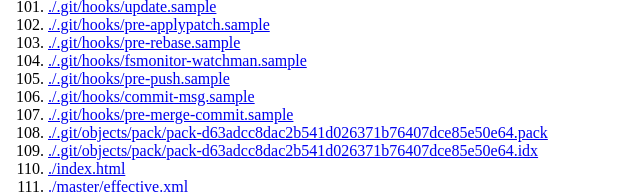
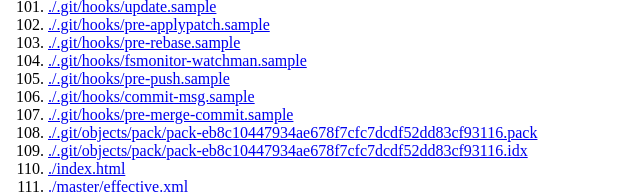
Before and after one commit to commoncriteria/clientvirtualization, a plain HTML site: page index.html in a window 1280 px wide. Shown: the part 1844-2036 px from the top of the page, without its empty margins (0-640 px from the left). Drawn offline with Linux system fonts and the light colour scheme.

Commit message:
Deploying to gh-pages from @ commoncriteria/clientvirtualization@99c26604ceecdea5f79c4d0e537a9d75b5e804d4 🚀

```diff
--- a/index.html
+++ b/index.html
@@ -1,5 +1,5 @@
 <html><head><title>Listing</title></head><body>
-Tue Mar 28 12:43:59 UTC 2023
+Tue Mar 28 12:46:18 UTC 2023
 <br/><ol>
 <li><a href='.'>.</a></li>
 <li><a href='./clientvirtualization-release-linkable.html'>./clientvirtualization-release-linkable.html</a></li>
@@ -108,8 +108,8 @@ Tue Mar 28 12:43:59 UTC 2023
 <li><a href='./.git/hooks/pre-push.sample'>./.git/hooks/pre-push.sample</a></li>
 <li><a href='./.git/hooks/commit-msg.sample'>./.git/hooks/commit-msg.sample</a></li>
 <li><a href='./.git/hooks/pre-merge-commit.sample'>./.git/hooks/pre-merge-commit.sample</a></li>
-<li><a href='./.git/objects/pack/pack-d63adcc8dac2b541d026371b76407dce85e50e64.pack'>./.git/objects/pack/pack-d63adcc8dac2b541d026371b76407dce85e50e64.pack</a></li>
-<li><a href='./.git/objects/pack/pack-d63adcc8dac2b541d026371b76407dce85e50e64.idx'>./.git/objects/pack/pack-d63adcc8dac2b541d026371b76407dce85e50e64.idx</a></li>
+<li><a href='./.git/objects/pack/pack-eb8c10447934ae678f7cfc7dcdf52dd83cf93116.pack'>./.git/objects/pack/pack-eb8c10447934ae678f7cfc7dcdf52dd83cf93116.pack</a></li>
+<li><a href='./.git/objects/pack/pack-eb8c10447934ae678f7cfc7dcdf52dd83cf93116.idx'>./.git/objects/pack/pack-eb8c10447934ae678f7cfc7dcdf52dd83cf93116.idx</a></li>
 <li><a href='./index.html'>./index.html</a></li>
 <li><a href='./master/effective.xml'>./master/effective.xml</a></li>
 <li><a href='./master/html_count.svg'>./master/html_count.svg</a></li>
```
Also changed, not shown: master/meta-info.txt.
